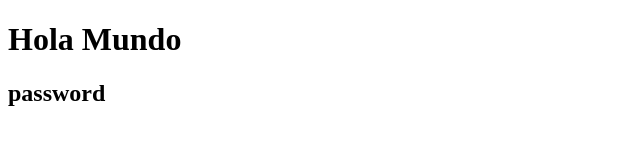
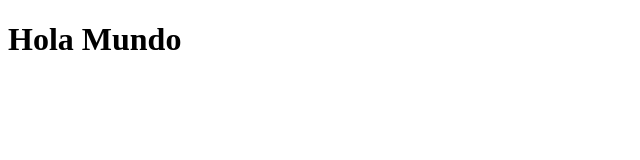
Before and after one commit to AbyssalDragon123/Tarea, a plain HTML site: page index.html in a window 1280 px wide. Shown: the whole page, without its empty margins (0-640 px from the left). Drawn offline with Linux system fonts and the light colour scheme.

Commit message:
eliminar h2

```diff
--- a/index.html
+++ b/index.html
@@ -8,6 +8,6 @@
 <body>
     <h1>Hola Mundo</h1>
     <label for=""></label>
-    <h2>password</h2>
+
 </body>
 </html>
```
